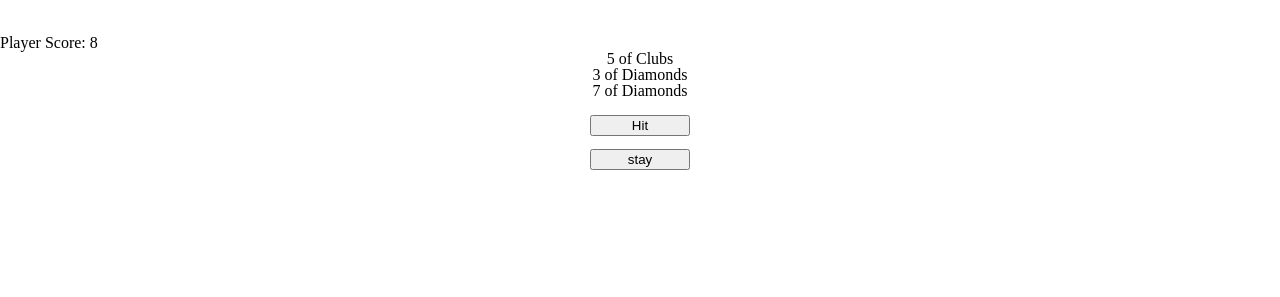
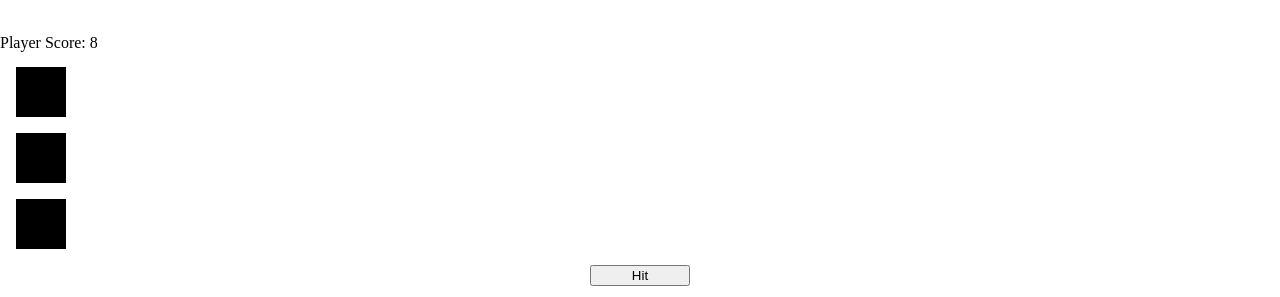
Before and after one commit to Dan-McGrath/Time-Killer, a React (Vite) app: page /Blackjack in a window 1280 px wide. Both pictures are taken after a click on the button "Deal". Shown: the part 141-438 px from the top of the page. Built offline with nearby package versions, Linux system fonts and the light colour scheme.

Commit message:
add bool back to card

```diff
--- a/src/components/blackjack/Card.jsx
+++ b/src/components/blackjack/Card.jsx
@@ -1,10 +1,14 @@
 import PropTypes from "prop-types";
 
-const Card = ({ name }) => {
-  return (
+const Card = ({ name, faceUp }) => {
+  return faceUp ? (
     <div className="card faceup">
       <p>{name}</p>
     </div>
+  ) : (
+    <>
+      <div className="facedown"></div>
+    </>
   );
 };
 
```
